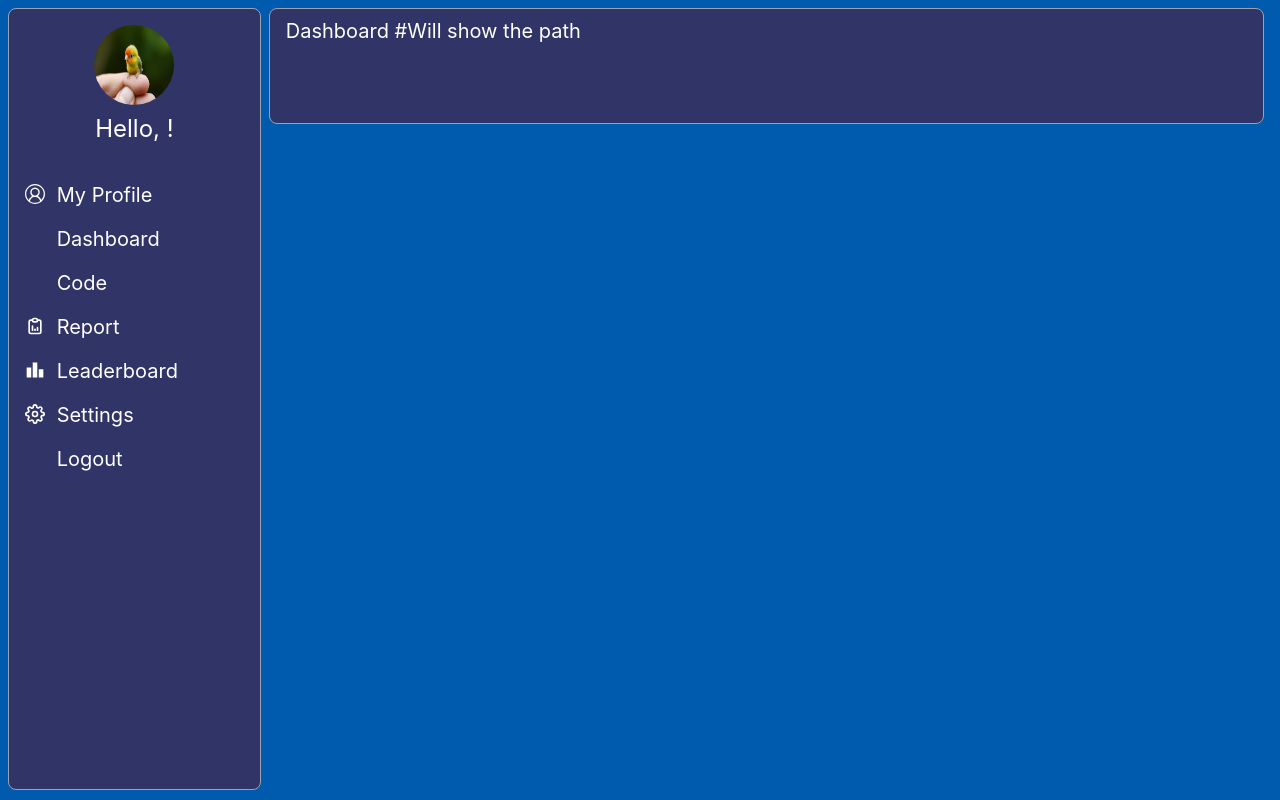
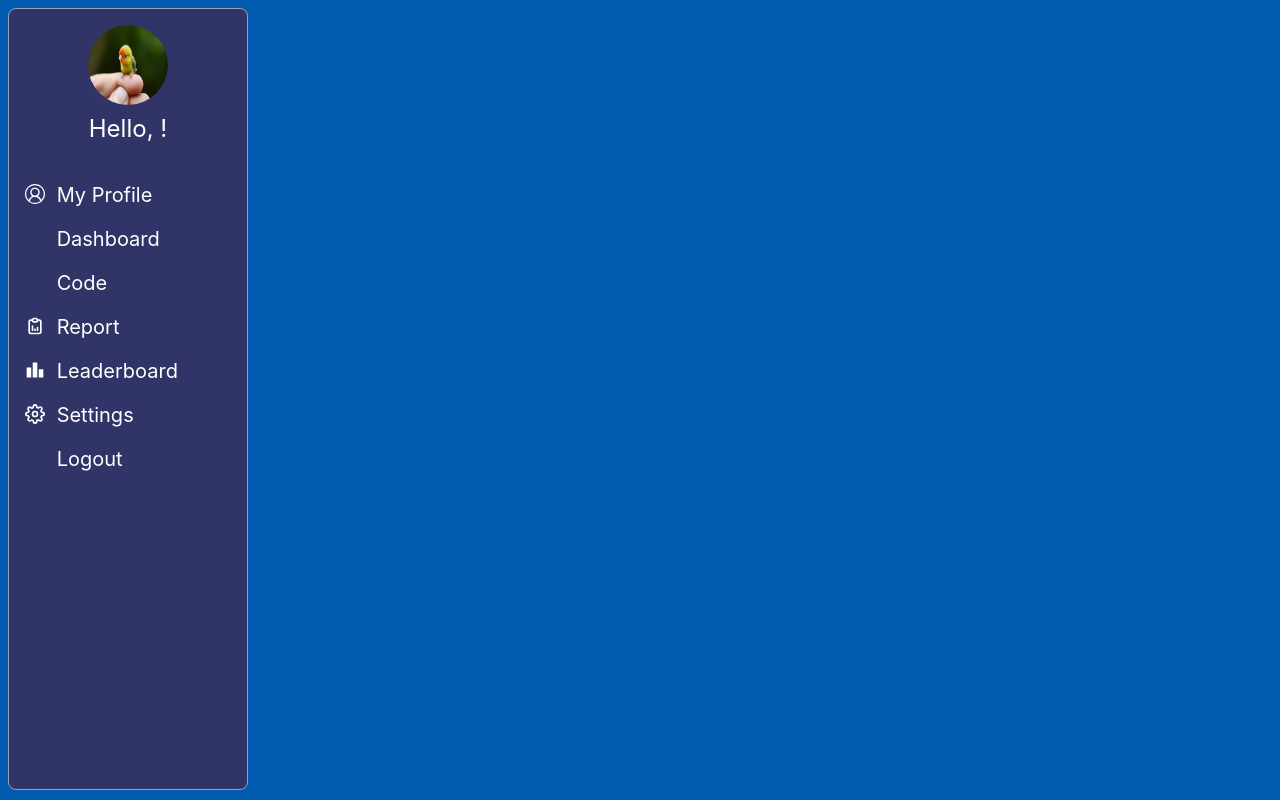
Before and after one commit to ethiclesshacker/code-editor-frontend, a React (Vite) app: page /user in a window 1280 px wide. Built offline with nearby package versions, Linux system fonts and the light colour scheme; some icons are missing.

Commit message:
Made Edit Profile Page

```diff
--- a/src/App.jsx
+++ b/src/App.jsx
@@ -8,8 +8,10 @@ import Logout from './components/Logout'
 import AddQuestion from './components/AddQuestion'
 import WindowLayout from './components/WindowLayout'
 import Question_Code from './components/QuestionCode'
+import Editpage from './EditPage'
 
 import './App.css'
+import EditPage from './EditPage'
 
 function App() {
   return (
@@ -22,6 +24,7 @@ function App() {
         {/* <Route exact path="/dashboard" element={<Dashboard />}></Route> */}
         <Route exact path="/logout" element={<Logout />}></Route>
         <Route path="question" element={<Question_Code />}></Route>
+        <Route path='profile' element={<Editpage />}></Route>
         {/* <Route exact path='/' element={< CodeArea />}></Route> */}
         <Route path='user' element= {<WindowLayout/>}>
           <Route path='dashboard' element={<Dashboard/>}/>
--- /dev/null
+++ b/src/EditPage.jsx
@@ -0,0 +1,16 @@
+import React, { useState, useEffect } from "react";
+import CodeMirror from "@uiw/react-codemirror";
+import axios from "axios";
+
+export default function EditPage() {
+    return (
+        <div className="w-[100%] h-[100%] grid grid-cols-10">
+            <div className="col-start-1 col-span-2 border border-solid black center">
+                <p className="text-4xl w-full font-bold p-4">
+                    Edit Profile
+                </p>
+                <img src={images[currentImageIndex]} className='rounded-t-lg'></img>
+            </div>
+        </div>
+    );
+}
--- a/src/components/QuestionCode.jsx
+++ b/src/components/QuestionCode.jsx
@@ -119,7 +119,7 @@ export default function QuestionCode() {
       <div className="col-start-5 col-span-7 grid h-[100%] max-h-screen grid-cols-5 grid-rows-12 gap-2 border border-solid border-black">
         <div
           id="topbar"
-          className="col-span-5 h-12 col-start-1 row-start-1 row-end-2 flex items-center justify-between border border-solid border-gray-400 bg-[#282c34] pr-2"
+          className="col-span-5 h-12 col-start-1 row-start-1 row-end-2 flex items-center justify-between border border-solid border-gray-400 pr-2"
         >
           <select
             name="lang"
--- a/src/components/WindowLayout.jsx
+++ b/src/components/WindowLayout.jsx
@@ -10,7 +10,7 @@ export default function WindowLayout() {
   return (
     <div
       id="main"
-      className="grid h-[100%] grid-cols-20 grid-rows-20 pb-2 pl-2 pr-2 pt-2"
+      className="grid h-[100%] grid-cols-20 grid-rows-20 pb-2 pl-2 pr-2 pt-2 gap-4"
     >
       {/* TOPBAR */}
 
@@ -29,9 +29,9 @@ export default function WindowLayout() {
       {/* SIDEBAR */}
       <Sidebar />
 
-      <div id="topbar" className='col-span-16 col-start-5 row-start-1 row-span-3 rounded-lg border border-solid border-gray-400 bg-[#313467] mb-0.5 ml-2 mr-2'>
+      {/* <div id="topbar" className='col-span-16 col-start-5 row-start-1 row-span-3 rounded-lg border border-solid border-gray-400 bg-[#313467] mb-0.5 ml-2 mr-2'>
         <p className='ml-4 mt-2 text-white text-xl'> Dashboard #Will show the path </p>
-      </div>
+      </div> */}
 
       {/* <Dashboard/> */}
       <Outlet/>
```
